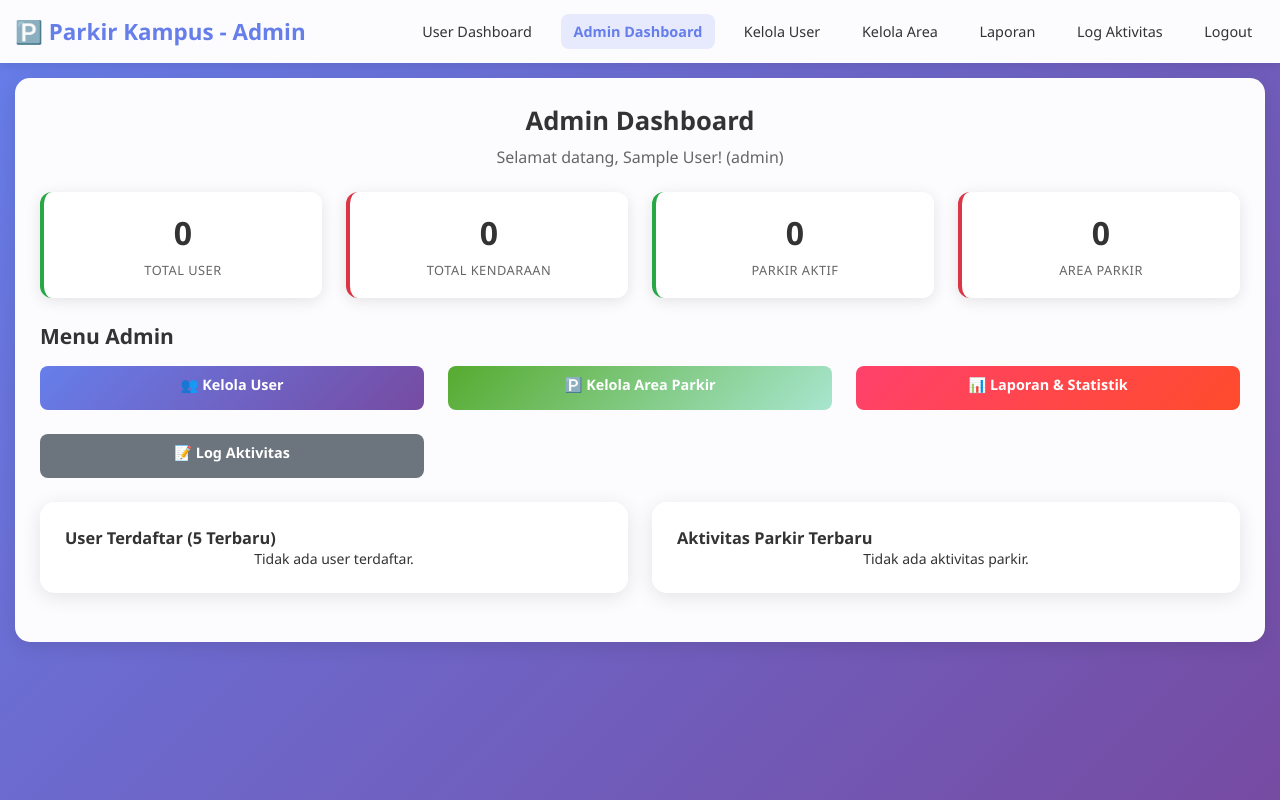
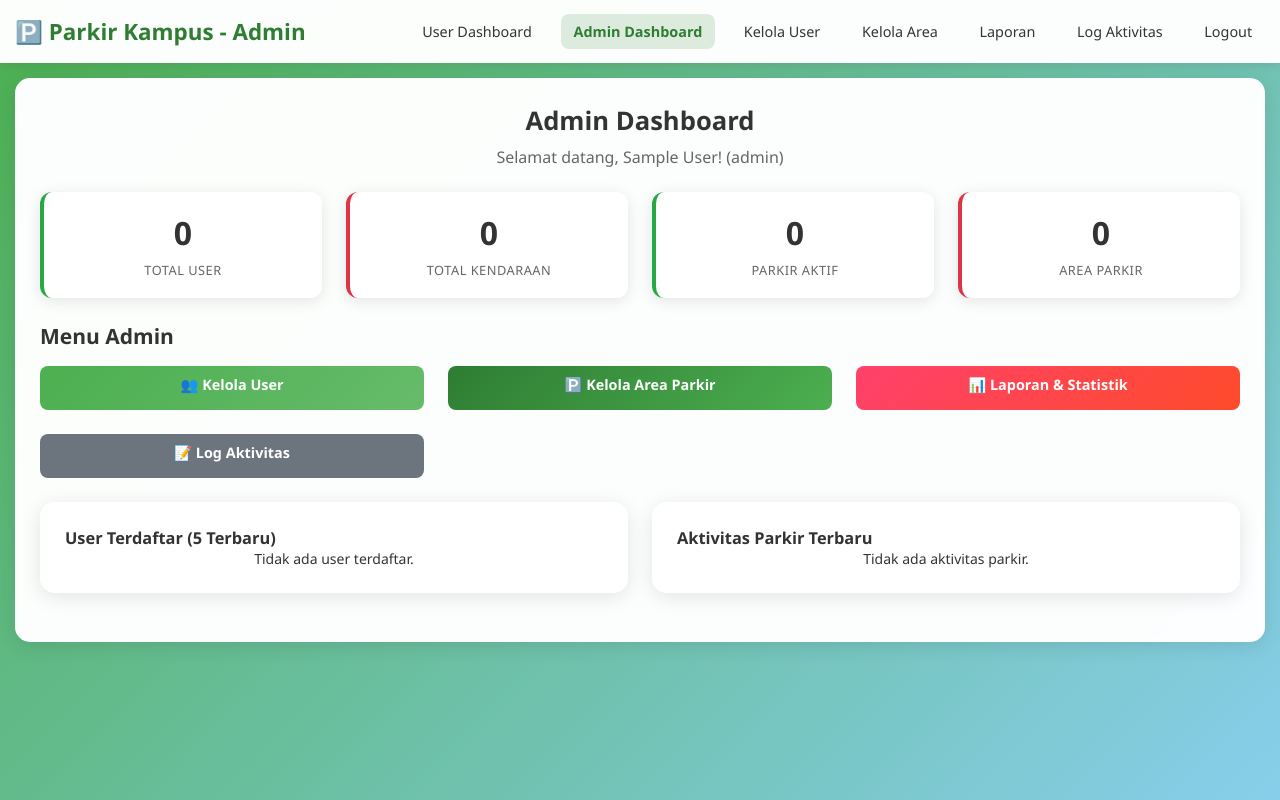
Before and after one commit to LUNIARZ/PROJEK-UTS-SBD2025, a PHP site: page /admin/index.php in a window 1280 px wide. Run offline with PHP 8.4, Linux system fonts and the light colour scheme; the visitor is signed in with stand-in values (Sample User, id 1); data that the repository does not hold is empty.

Commit message:
Update admin-style.css

```diff
--- a/parkir/admin/admin-style.css
+++ b/parkir/admin/admin-style.css
@@ -7,7 +7,7 @@
 
 body {
     font-family: 'Segoe UI', Tahoma, Geneva, Verdana, sans-serif;
-    background: linear-gradient(135deg, #667eea 0%, #764ba2 100%);
+    background: linear-gradient(135deg, #4CAF50 0%, #87CEEB 100%);
     min-height: 100vh;
     color: #333;
     font-size: 14px;
@@ -42,7 +42,7 @@ body {
 .logo {
     font-size: 1.4rem;
     font-weight: bold;
-    color: #667eea;
+    color: #2E7D32;
     text-decoration: none;
     white-space: nowrap;
 }
@@ -82,14 +82,14 @@ body {
 }
 
 .nav-links a:hover {
-    color: #667eea;
-    background: rgba(102, 126, 234, 0.1);
+    color: #2E7D32;
+    background: rgba(46, 125, 50, 0.1);
 }
 
 .nav-links a.active {
-    color: #667eea;
+    color: #2E7D32;
     font-weight: bold;
-    background: rgba(102, 126, 234, 0.15);
+    background: rgba(46, 125, 50, 0.15);
 }
 
 /* Cards */
@@ -144,8 +144,8 @@ body {
 
 .form-input:focus, .form-select:focus {
     outline: none;
-    border-color: #667eea;
-    box-shadow: 0 0 0 3px rgba(102, 126, 234, 0.1);
+    border-color: #4CAF50;
+    box-shadow: 0 0 0 3px rgba(76, 175, 80, 0.1);
 }
 
 .form-select {
@@ -169,23 +169,23 @@ body {
 }
 
 .btn-primary {
-    background: linear-gradient(135deg, #667eea 0%, #764ba2 100%);
+    background: linear-gradient(135deg, #4CAF50 0%, #66BB6A 100%);
     color: white;
 }
 
 .btn-primary:hover {
     transform: translateY(-2px);
-    box-shadow: 0 6px 20px rgba(102, 126, 234, 0.3);
+    box-shadow: 0 6px 20px rgba(76, 175, 80, 0.3);
 }
 
 .btn-success {
-    background: linear-gradient(135deg, #56ab2f 0%, #a8e6cf 100%);
+    background: linear-gradient(135deg, #2E7D32 0%, #4CAF50 100%);
     color: white;
 }
 
 .btn-success:hover {
     transform: translateY(-2px);
-    box-shadow: 0 6px 20px rgba(86, 171, 47, 0.3);
+    box-shadow: 0 6px 20px rgba(46, 125, 50, 0.3);
 }
 
 .btn-danger {
@@ -307,7 +307,7 @@ body {
 }
 
 .table tr:hover {
-    background: rgba(102, 126, 234, 0.05);
+    background: rgba(76, 175, 80, 0.05);
 }
 
 /* Alerts */
@@ -584,7 +584,7 @@ body {
 
 .spinner {
     border: 4px solid #f3f3f3;
-    border-top: 4px solid #667eea;
+    border-top: 4px solid #4CAF50;
     border-radius: 50%;
     width: 40px;
     height: 40px;
```
